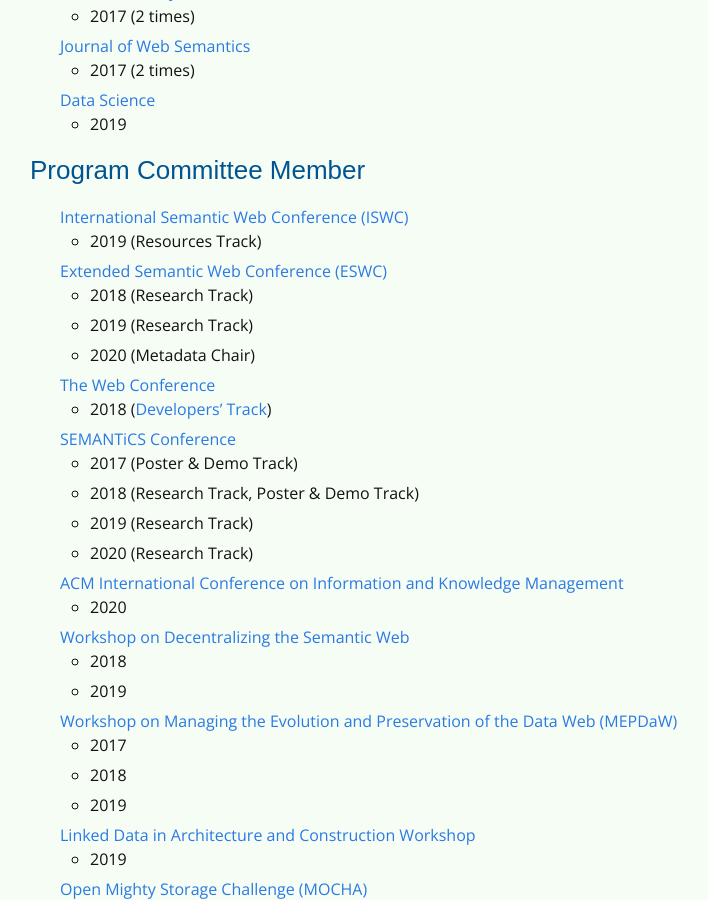
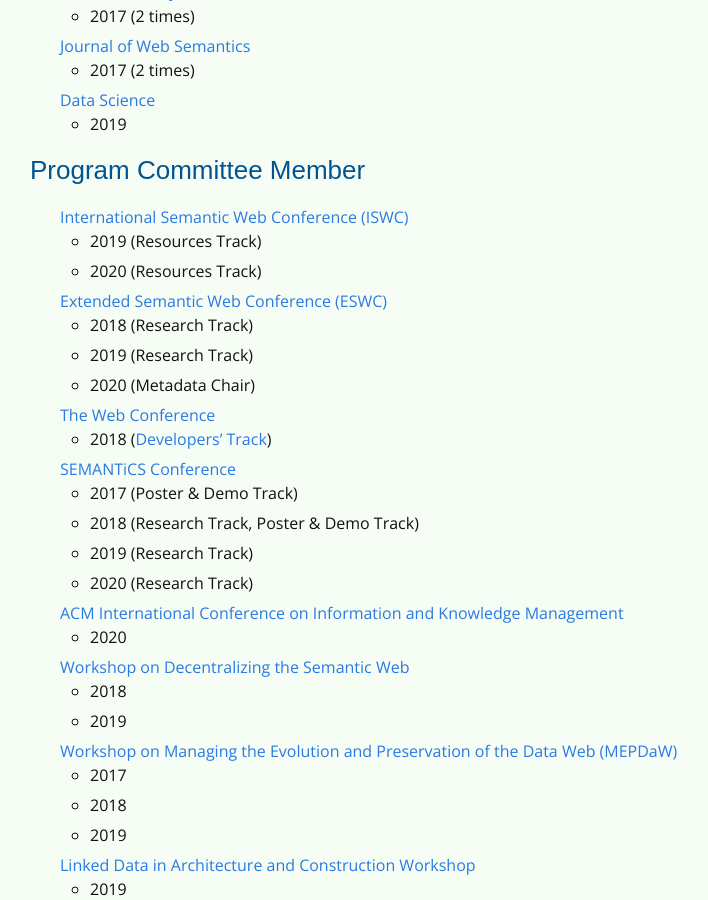
Before and after one commit to rubensworks/rubensworks.net, a Jekyll site: the page built from cv.md, in a window 1280 px wide and 900 px high, scrolled down 3793 px. Shown: the whole window, without its empty margins (240-948 px from the left). Built offline with Jekyll 4.4.1, drawn with Linux system fonts in a browser that asks for light colours; some web fonts are replaced.

Commit message:
Add ISWC 2020 to CV

```diff
--- a/cv.md
+++ b/cv.md
@@ -230,6 +230,7 @@
 
 * [International Semantic Web Conference (ISWC)](http://swsa.semanticweb.org/content/international-semantic-web-conference-iswc)
     * 2019 (Resources Track)
+    * 2020 (Resources Track)
 * [Extended Semantic Web Conference (ESWC)](https://eswc-conferences.org/)
     * 2018 (Research Track)
     * 2019 (Research Track)
```
